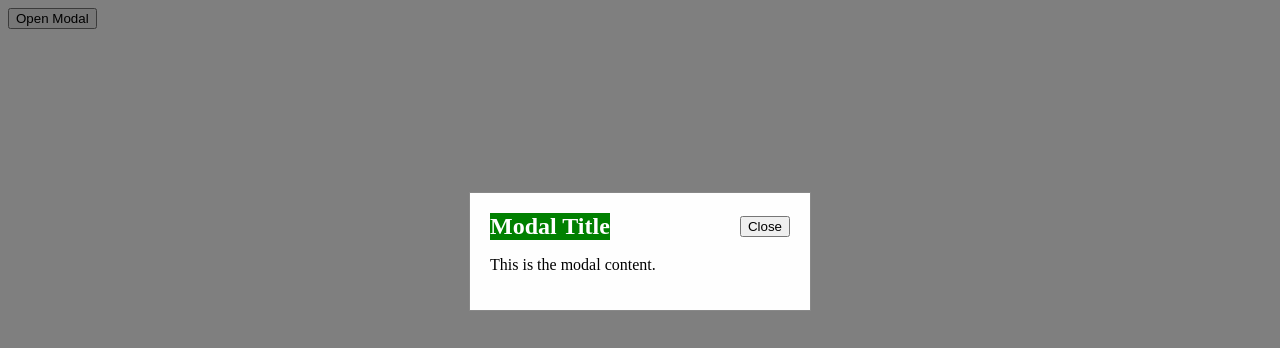
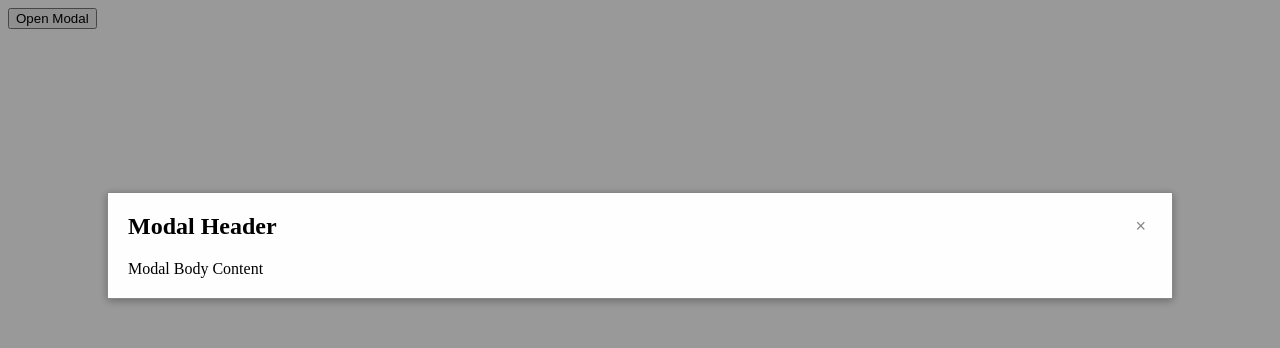
Before and after one commit to acciojob/modal-magic-misterKumar, a website: page main.html in a window 1280 px wide. Both pictures are taken after a click on the button "Open Modal". Drawn offline with Linux system fonts and the light colour scheme.

Commit message:
created a submission

```diff
--- a/main.html
+++ b/main.html
@@ -1,24 +1,30 @@
 <!DOCTYPE html>
+
 <html>
+
 <head>
-  <title>Modal Example</title>
-  <link rel="stylesheet" type="text/css" href="styles.css">
+	<link rel="stylesheet" href="styles.css">
 </head>
+
 <body>
-  <button id="openModalBtn">Open Modal</button>
+	<!-- the entire body must be written by student -->
+	 <button id="openModal">Open Modal</button>
 
   <div id="modal" class="modal">
     <div class="modal-content">
       <div class="modal-header">
-        <h2>Modal Title</h2>
-        <button id="closeModalBtn">Close</button>
+        <h2>Modal Header</h2>
+        <button class="close-modal">&times;</button>
       </div>
       <div class="modal-body">
-        <p>This is the modal content.</p>
+        <p>Modal Body Content</p>
       </div>
     </div>
   </div>
 
-  <script src="script.js"></script>
+    <script type="text/javascript" src="./script.js">
+</script>
+
 </body>
+
 </html>
--- a/script.js
+++ b/script.js
@@ -1,14 +1,17 @@
-//your JS code here. If required.
-document.getElementById("openModalBtn").addEventListener("click", function() {
-  document.getElementById("modal").style.display = "block";
+var modal = document.getElementById("modal");
+var openModalBtn = document.getElementById("openModal");
+var closeModalBtn = document.querySelector(".close-modal");
+
+openModalBtn.addEventListener("click", function() {
+  modal.style.display = "block";
 });
 
-document.getElementById("closeModalBtn").addEventListener("click", function() {
-  document.getElementById("modal").style.display = "none";
+closeModalBtn.addEventListener("click", function() {
+  modal.style.display = "none";
 });
 
 window.addEventListener("click", function(event) {
-  if (event.target == document.getElementById("modal")) {
-    document.getElementById("modal").style.display = "none";
+  if (event.target == modal) {
+    modal.style.display = "none";
   }
 });
--- a/styles.css
+++ b/styles.css
@@ -1,17 +1,13 @@
-/*  your css code here. If applicable */
-h2{
-	background-color:green;
-	color:white;
-}
 .modal {
   display: none;
   position: fixed;
   z-index: 9999;
+  left: 0;
   top: 0;
-  left: 0;
   width: 100%;
   height: 100%;
-  background-color: rgba(0, 0, 0, 0.5);
+  overflow: auto;
+  background-color: rgba(0, 0, 0, 0.4);
 }
 
 .modal-content {
@@ -19,14 +15,14 @@ h2{
   margin: 15% auto;
   padding: 20px;
   border: 1px solid #888;
-  width: 300px;
+  width: 80%;
+  box-shadow: 0px 2px 8px rgba(0, 0, 0, 0.3);
 }
 
 .modal-header {
   display: flex;
   justify-content: space-between;
   align-items: center;
-  margin-bottom: 10px;
 }
 
 .modal-header h2 {
@@ -34,10 +30,22 @@ h2{
 }
 
 .modal-body {
-  margin: 0;
-
+  margin-top: 20px;
 }
 
-button {
+.modal-content p {
+  margin: 0;
+}
+
+.close-modal {
+  background-color: transparent;
+  border: none;
+  color: #888;
+  font-size: 18px;
   cursor: pointer;
 }
+
+.close-modal:focus,
+#openModal:focus {
+  outline: none;
+}
```
